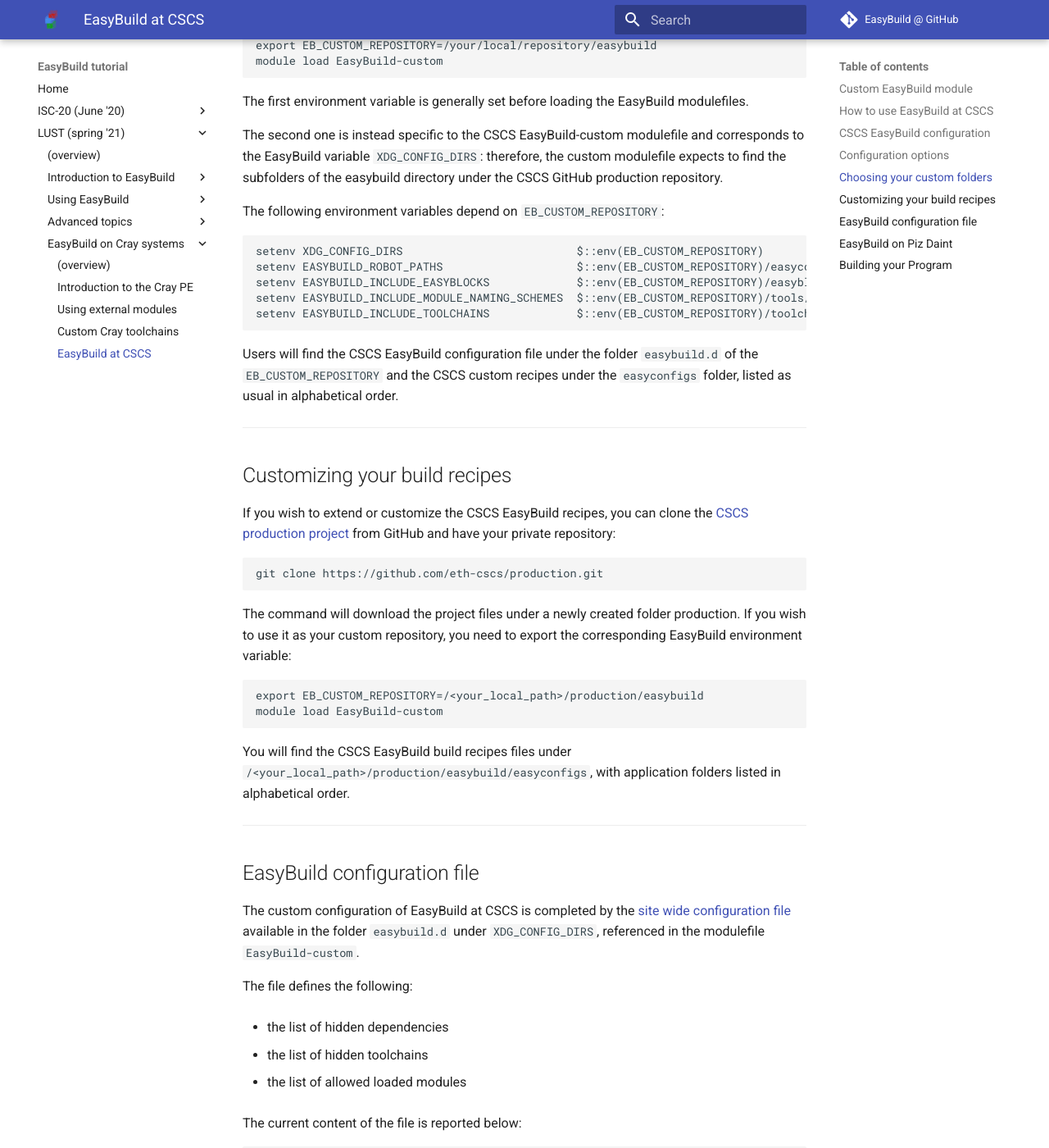
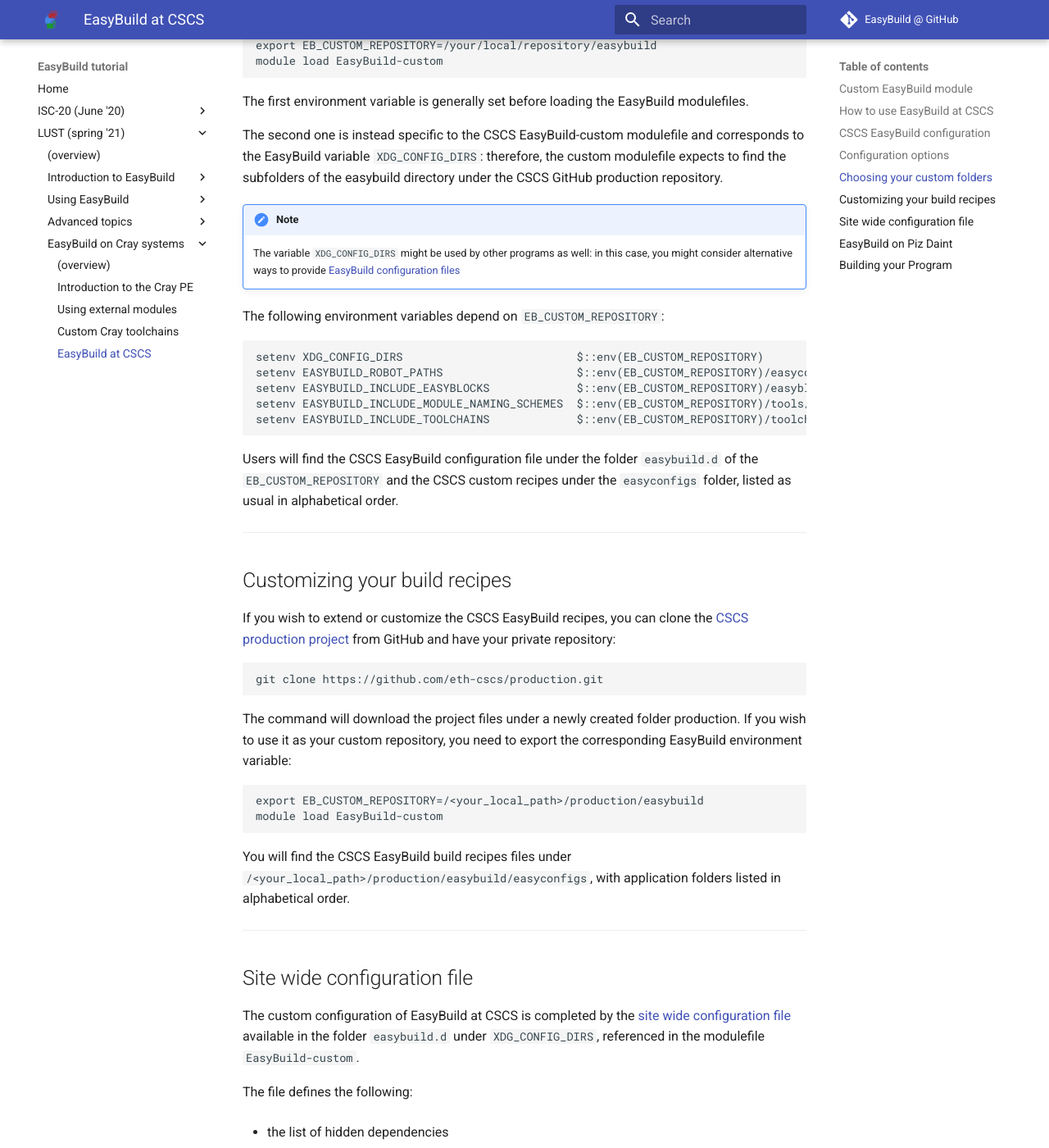
Before and after one commit to easybuilders/easybuild-tutorial, an MkDocs documentation site: the page built from docs/2021-lust/cray/easybuild_at_cscs.md, in a window 1280 px wide and 1400 px high, scrolled down 3189 px. Shown: the whole window at 82% size. Built offline with MkDocs 1.6.1 and Material for MkDocs 9.7.7, drawn with Linux system fonts in a browser that asks for light colours.

Commit message:
Update EasywqBuild at CSCS

````diff
--- a/docs/2021-lust/cray/easybuild_at_cscs.md
+++ b/docs/2021-lust/cray/easybuild_at_cscs.md
@@ -148,6 +148,11 @@
 to the EasyBuild variable `XDG_CONFIG_DIRS`: therefore, the custom modulefile expects to find
 the subfolders of the easybuild directory under the CSCS GitHub production repository.
 
+!!! Note
+    The variable `XDG_CONFIG_DIRS` might be used by other programs as well: in this case,
+    you might consider alternative ways to provide
+    [EasyBuild configuration files](https://docs.easybuild.io/en/latest/Configuration.html#default-configuration-files)
+
 The following environment variables depend on `EB_CUSTOM_REPOSITORY`:
 ```
 setenv XDG_CONFIG_DIRS                          $::env(EB_CUSTOM_REPOSITORY)
@@ -163,7 +168,8 @@
 
 ## Customizing your build recipes
 
-If you wish to extend or customize the CSCS EasyBuild recipes, you can clone the [CSCS production project](https://github.com/eth-cscs/production.git) from GitHub and have your private repository:
+If you wish to extend or customize the CSCS EasyBuild recipes, you can clone the
+[CSCS production project](https://github.com/eth-cscs/production.git) from GitHub and have your private repository:
 ```
 git clone https://github.com/eth-cscs/production.git
 ```
@@ -180,7 +186,7 @@
 
 ---
 
-## EasyBuild configuration file
+## Site wide configuration file
 
 The custom configuration of EasyBuild at CSCS is completed by the [site wide configuration file](https://github.com/eth-cscs/production/blob/master/easybuild/easybuild.d/system_wide.cfg) available in the folder `easybuild.d` under `XDG_CONFIG_DIRS`, referenced in the modulefile `EasyBuild-custom`.
 
````
